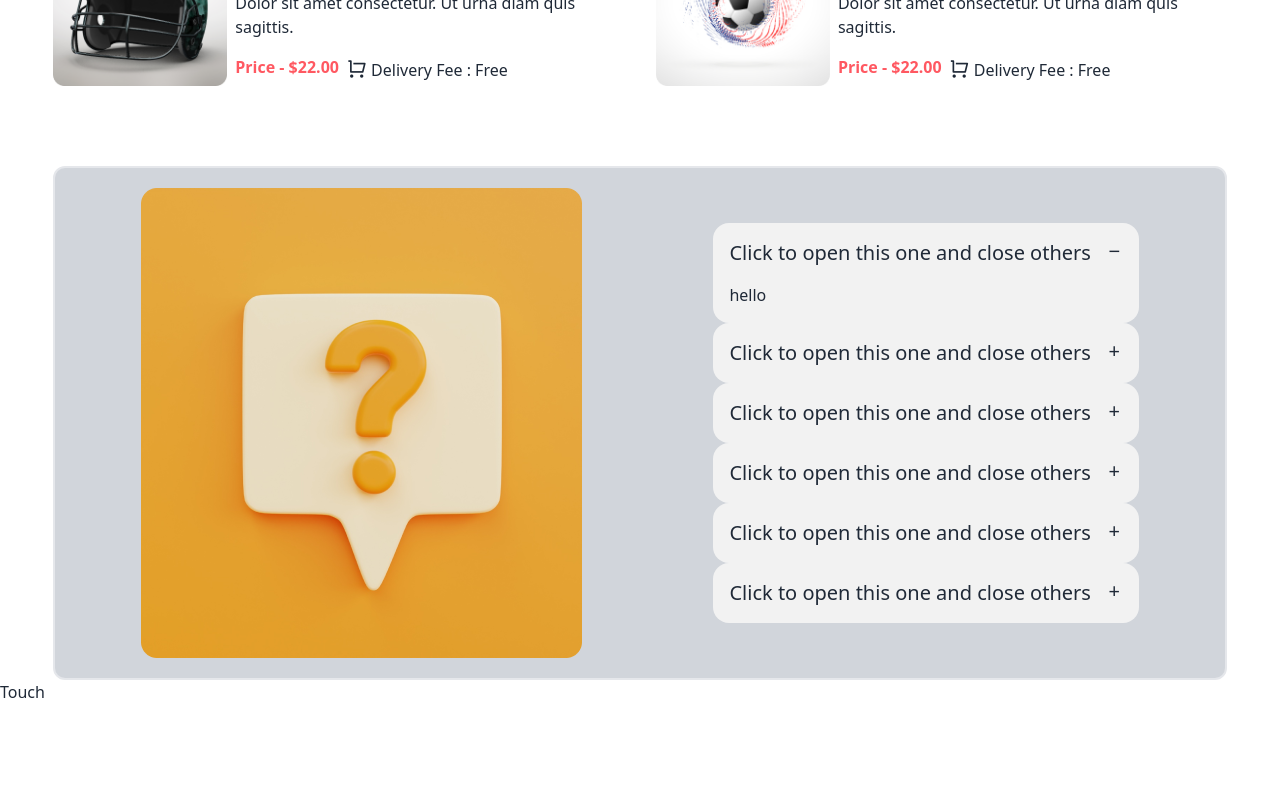
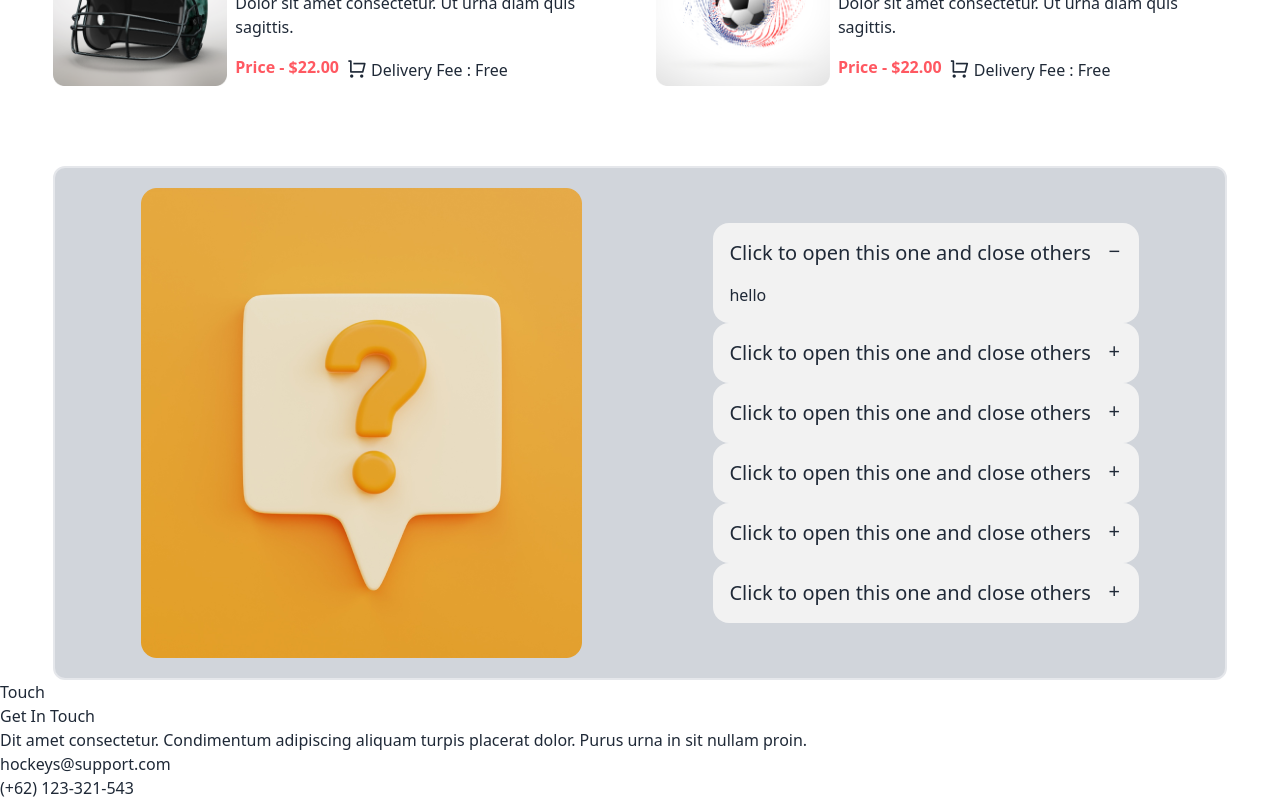
Before and after one commit to RaihanSoft/hockeys-using-react, a React (Vite) app: page / in a window 1280 px wide. Shown: the part 2539-3339 px from the top of the page. Before the commit the page ends 3243 px from the top, so only its background shows below. Built offline with nearby package versions, Linux system fonts and the light colour scheme.

Commit message:
add something new

```diff
--- a/src/components/Footer/Footer.jsx
+++ b/src/components/Footer/Footer.jsx
@@ -5,7 +5,15 @@ function Footer() {
     <div>
         <section>
 
-            <div></div>
+            <div>
+                <h1>Get In Touch</h1>
+                <p>Dit amet consectetur. Condimentum  adipiscing aliquam turpis placerat dolor. Purus urna in sit nullam proin. </p>
+
+                <p>hockeys@support.com</p>
+                <p>(+62) 123-321-543</p>
+            </div>
+
+
             <div></div>
             <div></div>
             <div></div>
```
